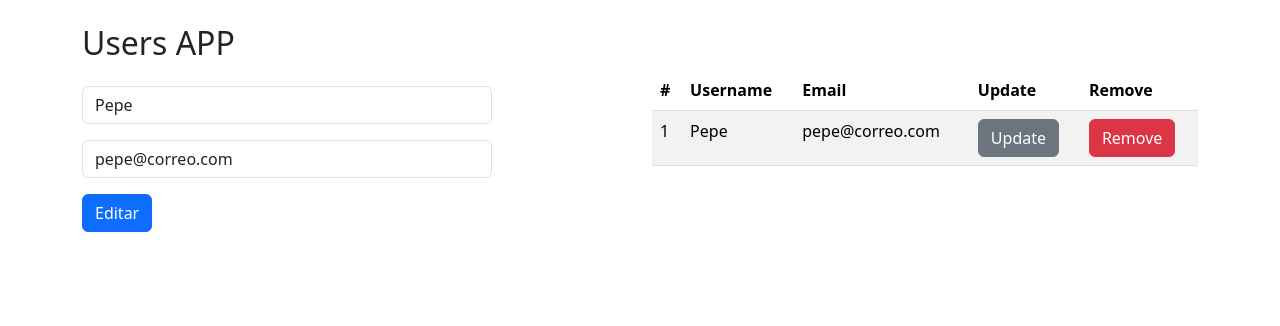
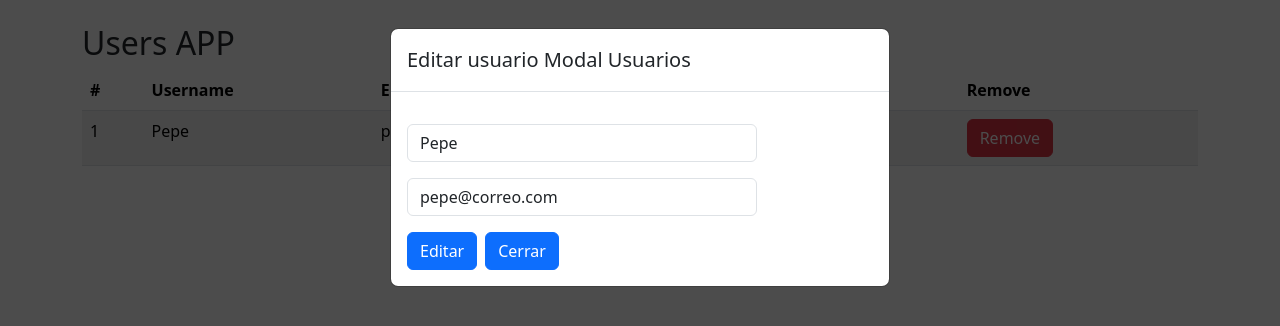
Before and after one commit to ivanacebo/react-fronted-and-spring-boot-backend, a React (Vite) app in the folder 6-users-app/: page / in a window 1280 px wide. Both pictures are taken after a click on the button "Update". Shown: the top 326 px of the page. Built offline with nearby package versions, Linux system fonts and the light colour scheme.

Commit message:
añadimos ventana modal para nuevos usuarios o updates de usuarios

```diff
--- a/6-users-app/package.json
+++ b/6-users-app/package.json
@@ -12,7 +12,8 @@
   "dependencies": {
     "6-users-app": "file:",
     "react": "^18.3.1",
-    "react-dom": "^18.3.1"
+    "react-dom": "^18.3.1",
+    "sweetalert2": "^11.14.1"
   },
   "devDependencies": {
     "@eslint/js": "^9.9.0",
--- a/6-users-app/src/UsersApp.jsx
+++ b/6-users-app/src/UsersApp.jsx
@@ -1,70 +1,45 @@
-import { useReducer, useState } from "react";
-import { UserForm } from "./components/UserForm";
+import { UserModalForm } from "./components/UserModalForm";
 import { UsersList } from "./components/UsersList";
-import { usersReducer } from "./reducers/usersReducer";
-
-const initialUsers = [
-  {
-    id: 1,
-    username: "Pepe",
-    password: "12345",
-    email: "pepe@correo.com",
-  },
-];
-
-const initialUserForm = {
-  id: 0,
-  username: "",
-  password: "",
-  email: "",
-};
+import { useUsers } from "./hooks/useUsers";
+import "./styles.css";
 
 export const UsersApp = () => {
-  const [users, dispatch] = useReducer(usersReducer, initialUsers);
-  const [userSelected, setUserSelected] = useState(initialUserForm);
-
-  const handlerAddUser = (user) => {
-    //console.log(user);
-    let type;
-
-    if (userSelected.id === 0) {
-      type = "addUser";
-    } else {
-      type = "updateUser";
-    }
-    dispatch({
-      type: type,
-      payload: user,
-    });
-  };
-
-  const handlerRemoveUser = (id) => {
-    // console.log(id);
-    dispatch({
-      type: "removeUser",
-      payload: id,
-    });
-  };
-
-  const handlerUserSelectedForm = (user) => {
-    // console.log(user);
-    setUserSelected({ ...user });
-  };
+  const {
+    users,
+    userSelected,
+    initialUserForm,
+    visibleForm,
+    handlerAddUser,
+    handlerRemoveUser,
+    handlerUserSelectedForm,
+    handlerOpenForm,
+    handlerCloseForm,
+  } = useUsers();
 
   return (
     <>
+      {!visibleForm || (
+        <UserModalForm
+          userSelected={userSelected}
+          initialUserForm={initialUserForm}
+          handlerAddUser={handlerAddUser}
+          handlerCloseForm={handlerCloseForm}
+        />
+      )}
+
       <div className="container my-4">
         <h2>Users APP</h2>
         <div className="row">
           <div className="col">
-            <UserForm
-              initialUserForm={initialUserForm}
-              handlerAddUser={handlerAddUser}
-              userSelected={userSelected}
-            />
-          </div>
+            {visibleForm || (
+              <button
+                className="btn btn-primary my-2"
+                onClick={handlerOpenForm}
+              >
+                Nuevo Usuario
+              </button>
+            )}
 
-          <div className="col">
             {users.length === 0 ? (
               <div className="alert alert-warning">
                 No hay usuarios en el sistea
--- a/6-users-app/src/components/UserForm.jsx
+++ b/6-users-app/src/components/UserForm.jsx
@@ -1,6 +1,12 @@
 import { useEffect, useState } from "react";
+import Swal from "sweetalert2";
 
-export const UserForm = ({ userSelected, handlerAddUser, initialUserForm }) => {
+export const UserForm = ({
+  handlerCloseForm,
+  userSelected,
+  handlerAddUser,
+  initialUserForm,
+}) => {
   const [userForm, setUserForm] = useState(initialUserForm);
   const { id, username, password, email } = userForm;
 
@@ -23,7 +29,12 @@ export const UserForm = ({ userSelected, handlerAddUser, initialUserForm }) => {
     event.preventDefault();
 
     if (!username || (!password && id === 0) || !email) {
-      alert("Debe completar los campos del formulario");
+      Swal.fire(
+        "Error de validación",
+        "Debe completar los campos del formulario",
+        "error"
+      );
+
       return;
     }
 
@@ -31,6 +42,11 @@ export const UserForm = ({ userSelected, handlerAddUser, initialUserForm }) => {
 
     // Guardar el user form en el listado de usuarios
     handlerAddUser(userForm);
+    setUserForm(initialUserForm);
+  };
+
+  const onCloseForm = () => {
+    handlerCloseForm();
     setUserForm(initialUserForm);
   };
 
@@ -64,6 +80,13 @@ export const UserForm = ({ userSelected, handlerAddUser, initialUserForm }) => {
       <button className="btn btn-primary" type="submit">
         {id > 0 ? "Editar" : "Crear"}
       </button>
+      <button
+        className="btn btn-primary mx-2"
+        type="button"
+        onClick={() => onCloseForm()}
+      >
+        Cerrar
+      </button>
     </form>
   );
 };
--- /dev/null
+++ b/6-users-app/src/components/UserModalForm.jsx
@@ -0,0 +1,28 @@
+import { UserForm } from "./UserForm";
+
+export const UserModalForm = ({initialUserForm, handlerAddUser, userSelected, handlerCloseForm}) => {
+  return (
+    <div className="abrir-modal animacion fadeIn">
+      <div className="modal" style={{ display: "block" }} tabIndex="-1">
+        <div className="modal-dialog" role="document">
+          <div className="modal-content">
+            <div className="modal-header">
+              <h5 className="modal-title">
+                {userSelected.id > 0 ? "Editar usuario" : "Nuevo usuario"} Modal
+                Usuarios
+              </h5>
+            </div>
+            <div className="modal-body">
+              <UserForm
+                initialUserForm={initialUserForm}
+                handlerAddUser={handlerAddUser}
+                userSelected={userSelected}
+                handlerCloseForm={handlerCloseForm}
+              />
+            </div>
+          </div>
+        </div>
+      </div>
+    </div>
+  );
+};
--- /dev/null
+++ b/6-users-app/src/hooks/useUsers.js
@@ -0,0 +1,97 @@
+import { useReducer, useState } from "react";
+import { usersReducer } from "../reducers/usersReducer";
+import Swal from "sweetalert2";
+
+const initialUsers = [
+  {
+    id: 1,
+    username: "Pepe",
+    password: "12345",
+    email: "pepe@correo.com",
+  },
+];
+
+const initialUserForm = {
+  id: 0,
+  username: "",
+  password: "",
+  email: "",
+};
+
+export const useUsers = () => {
+  const [users, dispatch] = useReducer(usersReducer, initialUsers);
+  const [userSelected, setUserSelected] = useState(initialUserForm);
+  const [visibleForm, setVisibleForm] = useState(false);
+
+  const handlerAddUser = (user) => {
+    //console.log(user);
+
+    dispatch({
+      type: userSelected.id === 0 ? "addUser" : "updateUser",
+      payload: user,
+    });
+
+    Swal.fire(
+      userSelected.id === 0 ? "Usuario creado" : "Usuario actualizado",
+      userSelected.id === 0
+        ? "El usuario ha sido creado con exito!"
+        : "El usuario ha sido actualizado con exito!",
+      "success"
+    );
+
+    handlerCloseForm();
+  };
+
+  const handlerRemoveUser = (id) => {
+    // console.log(id);
+
+    Swal.fire({
+      title: "¿Estas seguro?",
+      text: "No podras recuperar este usuario!",
+      icon: "warning",
+      showCancelButton: true,
+      confirmButtonColor: "#3085d6",
+      cancelButtonColor: "#d33",
+      confirmButtonText: "Si, eliminar!",
+    }).then((result) => {
+      if (result.isConfirmed) {
+        dispatch({
+          type: "removeUser",
+          payload: id,
+        });
+        Swal.fire(
+          "Usuario Borrado!",
+          "El usuario ha sido borrado con exito.",
+          "success"
+        );
+      }
+    });
+  };
+
+  const handlerUserSelectedForm = (user) => {
+    // console.log(user);
+    setVisibleForm(true);
+    setUserSelected({ ...user });
+  };
+
+  const handlerOpenForm = () => {
+    setVisibleForm(true);
+  };
+
+  const handlerCloseForm = () => {
+    setVisibleForm(false);
+    setUserSelected(initialUserForm);
+  };
+
+  return {
+    users,
+    userSelected,
+    initialUserForm,
+    visibleForm,
+    handlerAddUser,
+    handlerRemoveUser,
+    handlerUserSelectedForm,
+    handlerOpenForm,
+    handlerCloseForm,
+  };
+};
--- /dev/null
+++ b/6-users-app/src/styles.css
@@ -0,0 +1,41 @@
+.abrir-modal {
+  background-color: rgba(0, 0, 0, 0.7);
+  position: fixed;
+  top: 0px;
+  left: 0px;
+  width: 100%;
+  height: 100%;
+  z-index: 1000;
+}
+
+.animacion {
+  animation-duration: 2s;
+  animation-fill-mode: both;
+  -webkit-animation-duration: 2s;
+  -webkit-animation-fill-mode: both;
+}
+
+.fadeIn {
+  animation-name: fadeIn;
+  -webkit-animation-name: fadeIn;
+}
+
+@keyframes fadeIn {
+  0% {
+    opacity: 0;
+  }
+
+  to {
+    opacity: 1;
+  }
+}
+
+@-webkit-keyframes fadeIn {
+  0% {
+    opacity: 0;
+  }
+
+  to {
+    opacity: 1;
+  }
+}
```
Also changed, not shown: 1 other file (tests, documents, lock files or other folders).
